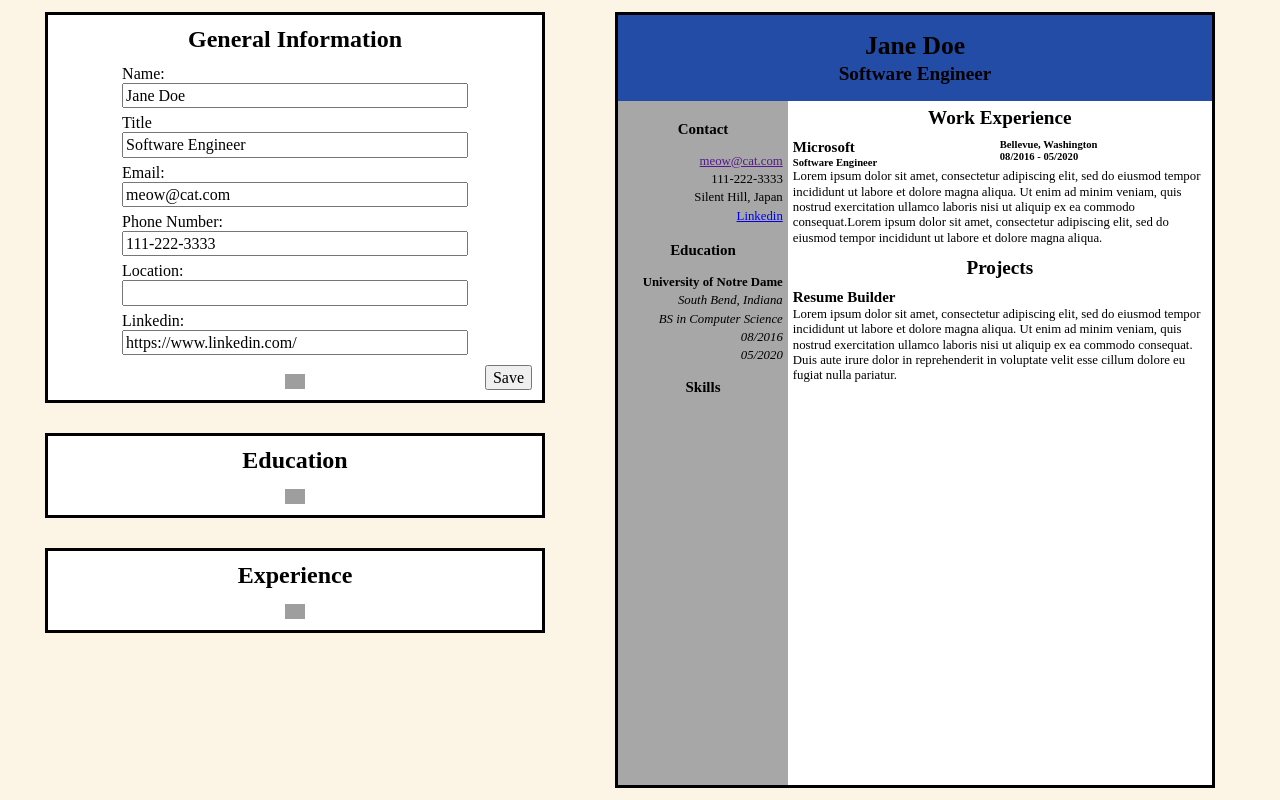
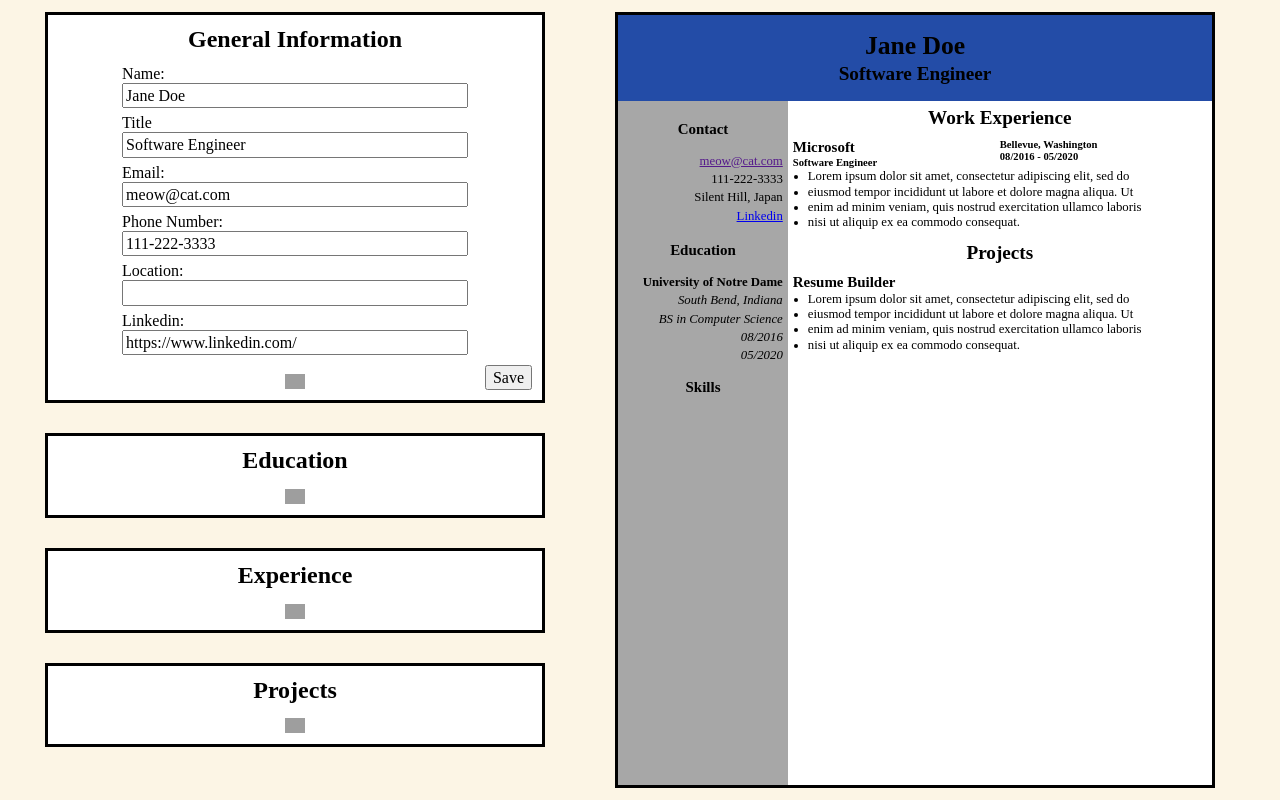
Before and after one commit to wsulliv8/cv-react, a React (Vite) app: page / in a window 1280 px wide. Built offline with nearby package versions, Linux system fonts and the light colour scheme; grey boxes are pictures that could not be loaded.

Commit message:
Add projects section

```diff
--- a/src/App.jsx
+++ b/src/App.jsx
@@ -5,6 +5,7 @@ import {
   generalData,
   educationData,
   experienceData,
+  projectData,
   templates,
 } from "./components/resume-data.js";
 import "./App.css";
@@ -13,6 +14,7 @@ export default function App() {
   const [general, setGeneral] = useState(generalData);
   const [education, setEducation] = useState(educationData);
   const [experience, setExperience] = useState(experienceData);
+  const [project, setProject] = useState(projectData);
 
   function handleChange(e, id) {
     if (e.target.name in general) {
@@ -24,6 +26,9 @@ export default function App() {
     } else if (e.target.name in experience[0]) {
       experience[id][e.target.name] = e.target.value;
       setExperience([...experience]);
+    } else {
+      project[id][e.target.name] = e.target.value;
+      setProject([...project]);
     }
   }
 
@@ -38,6 +43,11 @@ export default function App() {
         ...experience.map((item) => ({ ...item, active: false })),
         templates.experience,
       ]);
+    } else {
+      setProject([
+        ...project.map((item) => ({ ...item, active: false })),
+        templates.project,
+      ]);
     }
   }
 
@@ -49,8 +59,14 @@ export default function App() {
         general={general}
         education={education}
         experience={experience}
+        project={project}
       />
-      <Resume general={general} education={education} experience={experience} />
+      <Resume
+        general={general}
+        education={education}
+        experience={experience}
+        project={project}
+      />
     </div>
   );
 }
--- a/src/components/input.css
+++ b/src/components/input.css
@@ -83,3 +83,8 @@ fieldset {
 input {
   margin-bottom: 5px;
 }
+
+textarea {
+  height: 100px;
+  resize: none;
+}
--- a/src/components/input.jsx
+++ b/src/components/input.jsx
@@ -9,6 +9,7 @@ export default function Input({
   general,
   education,
   experience,
+  project,
 }) {
   const [activeId, setActiveId] = useState(0);
 
@@ -64,6 +65,22 @@ export default function Input({
             />
           ))}
         </InputCard>
+        <InputCard
+          id={3}
+          activeId={activeId}
+          onClick={collapse}
+          title={"Projects"}
+          addCard={addCard}
+        >
+          {project.map((item, index) => (
+            <Project
+              key={index}
+              id={index}
+              onChange={onChange}
+              resumeData={item}
+            />
+          ))}
+        </InputCard>
       </div>
     </div>
   );
@@ -72,7 +89,6 @@ export default function Input({
 function InputCard({ children, id, activeId, onClick, title, addCard }) {
   const [isSaved, setSaved] = useState(false);
 
-  if (title == "Education") console.log(children);
   const filteredChildren = (
     Array.isArray(children) ? children : [children]
   ).filter((child) => child.props.resumeData.active);
@@ -286,3 +302,25 @@ function Experience({ id, onChange, resumeData }) {
     </form>
   );
 }
+
+function Project({ id, onChange, resumeData }) {
+  return (
+    <form action="">
+      <label htmlFor={useId()}>Project</label>
+      <input
+        type="text"
+        id={useId()}
+        name="project"
+        onChange={(e) => onChange(e, id)}
+        value={resumeData.project}
+      />
+      <label htmlFor={useId()}>Bullets</label>
+      <textarea
+        id={useId()}
+        name="description"
+        onChange={(e) => onChange(e, id)}
+        value={resumeData.description}
+      />
+    </form>
+  );
+}
--- a/src/components/resume-data.js
+++ b/src/components/resume-data.js
@@ -24,20 +24,26 @@ export const experienceData = [
     company: "Microsoft",
     companyLocation: "Bellevue, Washington",
     position: "Software Engineer",
-    bullets: [
-      `Lorem ipsum dolor sit amet, consectetur adipiscing elit, sed do
+    bullets: `Lorem ipsum dolor sit amet, consectetur adipiscing elit, sed do
               eiusmod tempor incididunt ut labore et dolore magna aliqua. Ut
               enim ad minim veniam, quis nostrud exercitation ullamco laboris
               nisi ut aliquip ex ea commodo consequat.`,
-      `Lorem ipsum dolor sit amet, consectetur adipiscing elit, sed do
-              eiusmod tempor incididunt ut labore et dolore magna aliqua.`,
-    ],
     workStartDate: "08/2016",
     workEndDate: "05/2020",
     active: true,
   },
 ];
 
+export const projectData = [
+  {
+    project: "Resume Builder",
+    description: `Lorem ipsum dolor sit amet, consectetur adipiscing elit, sed do
+              eiusmod tempor incididunt ut labore et dolore magna aliqua. Ut
+              enim ad minim veniam, quis nostrud exercitation ullamco laboris
+              nisi ut aliquip ex ea commodo consequat.`,
+    active: true,
+  },
+];
 export const templates = {
   general: {
     name: "",
@@ -60,9 +66,14 @@ export const templates = {
     company: "",
     companyLocation: "",
     position: "",
-    bullets: [],
+    bullets: "",
     workStartDate: "",
     workEndDate: "",
     active: true,
   },
+  project: {
+    project: "",
+    description: "",
+    active: true,
+  },
 };
--- a/src/components/resume.css
+++ b/src/components/resume.css
@@ -77,6 +77,8 @@
   grid-area: location-timeline;
 }
 
-.work-experience > p {
+.work-experience > ul {
   grid-area: description;
+  list-style-type: disc;
+  padding-left: 15px;
 }
--- a/src/components/resume.jsx
+++ b/src/components/resume.jsx
@@ -2,7 +2,7 @@
 import { useState, useId } from "react";
 import "./resume.css";
 
-export default function Resume({ general, education, experience }) {
+export default function Resume({ general, education, experience, project }) {
   return (
     <div className="resume-wrapper">
       <div className="resume">
@@ -37,22 +37,14 @@ export default function Resume({ general, education, experience }) {
             return (
               <ExperienceSection
                 key={index}
-                experience={experience[index]}
+                experience={item}
               ></ExperienceSection>
             );
           })}
           <h2>Projects</h2>
-          <section className="projects">
-            <h3>Resume Builder</h3>
-            <p>
-              Lorem ipsum dolor sit amet, consectetur adipiscing elit, sed do
-              eiusmod tempor incididunt ut labore et dolore magna aliqua. Ut
-              enim ad minim veniam, quis nostrud exercitation ullamco laboris
-              nisi ut aliquip ex ea commodo consequat. Duis aute irure dolor in
-              reprehenderit in voluptate velit esse cillum dolore eu fugiat
-              nulla pariatur.
-            </p>
-          </section>
+          {project.map((item, index) => {
+            return <ProjectSection key={index} project={item}></ProjectSection>;
+          })}
         </div>
       </div>
     </div>
@@ -80,6 +72,10 @@ function EducationSection({ education }) {
 }
 
 function ExperienceSection({ experience }) {
+  function createBullets(str) {
+    return str ? str.split("\n") : [];
+  }
+
   return (
     <section className="work-experience">
       <div>
@@ -92,7 +88,30 @@ function ExperienceSection({ experience }) {
           {experience.workStartDate} - {experience.workEndDate}
         </h5>
       </div>
-      <p>{experience.bullets}</p>
+      <ul>
+        {createBullets(experience.bullets).map((bullet, index) => (
+          <li key={`${bullet}-${index}`}>{bullet} </li>
+        ))}
+      </ul>
     </section>
   );
 }
+
+function ProjectSection({ project }) {
+  function createBullets(str) {
+    return str ? str.split("\n") : [];
+  }
+
+  return (
+    <section className="work-experience">
+      <div>
+        <h3>{project.project}</h3>
+      </div>
+      <ul>
+        {createBullets(project.description).map((bullet, index) => (
+          <li key={`${bullet}-${index}`}>{bullet} </li>
+        ))}
+      </ul>
+    </section>
+  );
+}
--- a/src/index.css
+++ b/src/index.css
@@ -48,10 +48,6 @@ ul {
   padding: 0;
 }
 
-li {
-  list-style-type: none;
-}
-
 p {
   text-wrap: pretty;
 }
```
